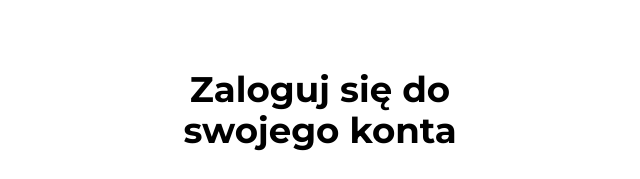
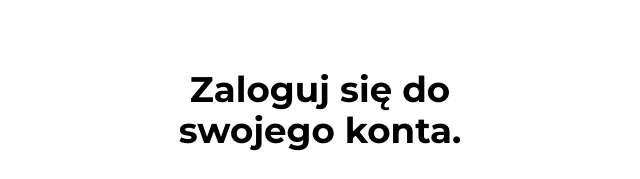
Before and after one commit to Adam-Kaluski/social-media, a website built with Vite: page login.html in a window 1280 px wide. Shown: the part 150-329 px from the top of the page, 576-1216 px from the left. Built offline with nearby package versions, Linux system fonts and the light colour scheme.

Commit message:
001 - 'My first change'

```diff
--- a/login.html
+++ b/login.html
@@ -18,7 +18,7 @@
       <div class="auth__logo">{{> logo}}</div>
       <div class="auth__wraper">
         <h1 class="auth__title">
-          Zaloguj się do swojego konta
+          Zaloguj się do swojego konta.
         </h1>
         <form class="auth__form" action="">
           <!--  -->
```
